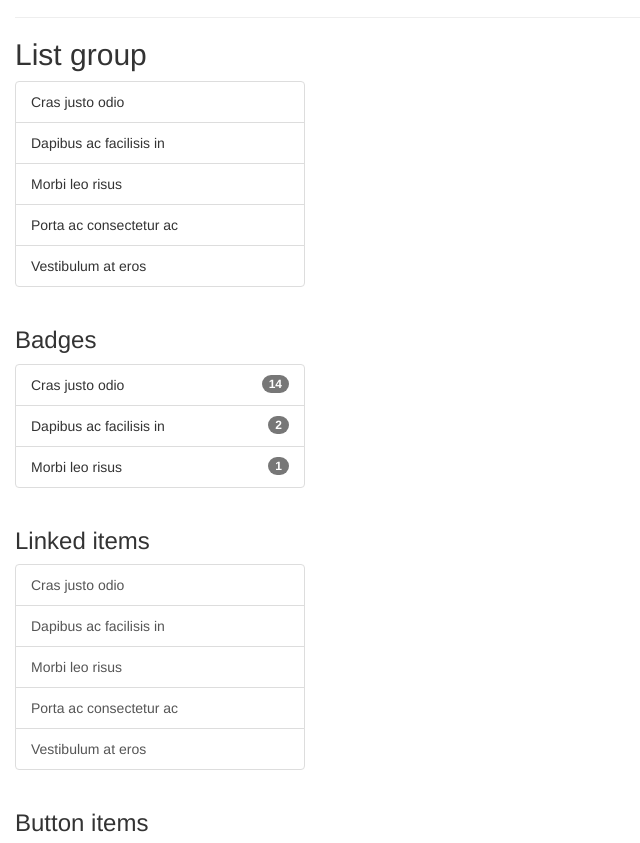
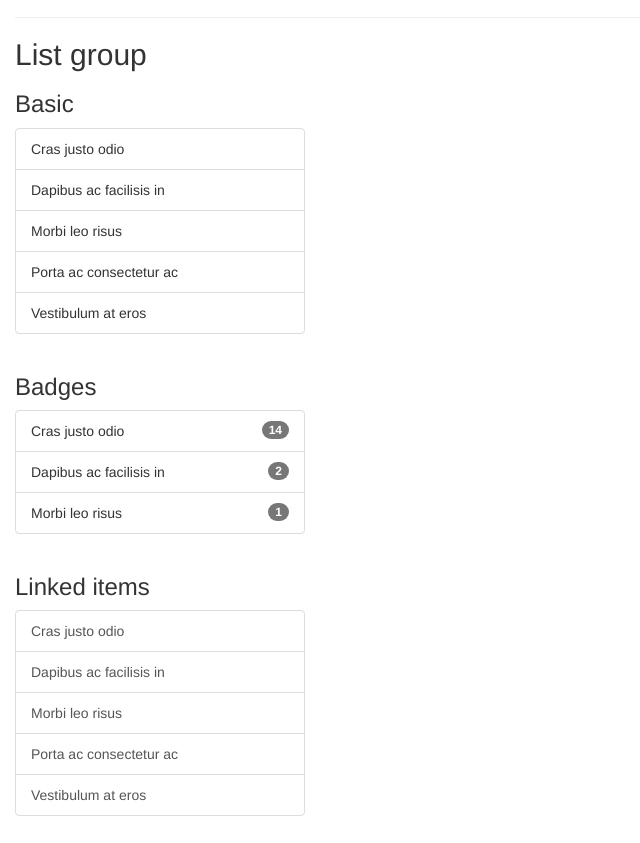
Before and after one commit to marciopd/jqueryui-bootstrap-components, a website: page index.html in a window 1280 px wide. Shown: the part 1748-2591 px from the top of the page, without its empty margins (0-640 px from the left). Drawn offline with nearby package versions, Linux system fonts and the light colour scheme.

Commit message:
Adding listgroupbuttonitens component.

```diff
--- a/index.html
+++ b/index.html
@@ -184,6 +184,8 @@
 
         <hr/>
         <h2>List group</h2>
+
+        <h3>Basic</h3>
         <div class="row">
           <div class="col-md-3">
             <ul id="listgroup1"></ul>
```
